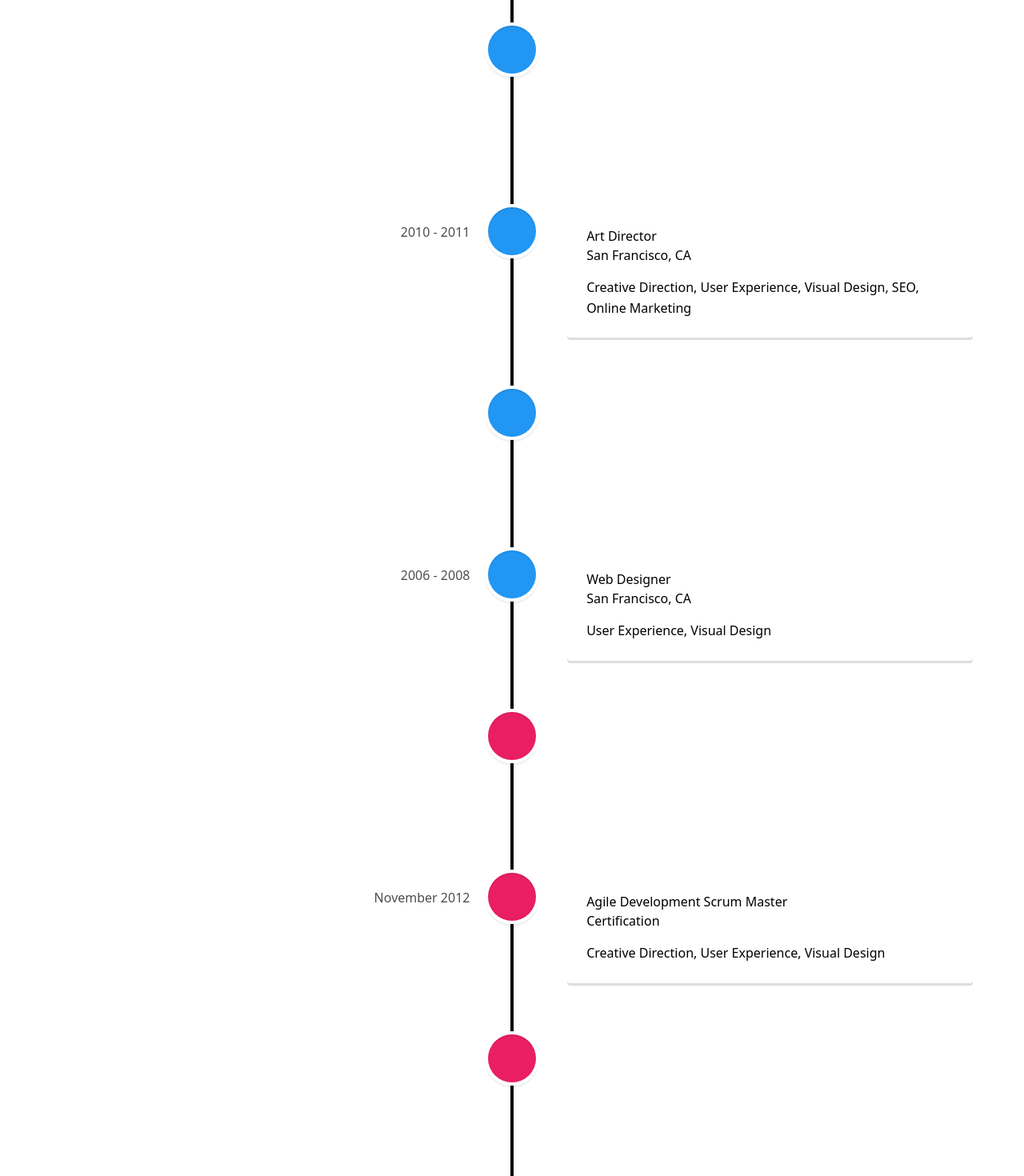
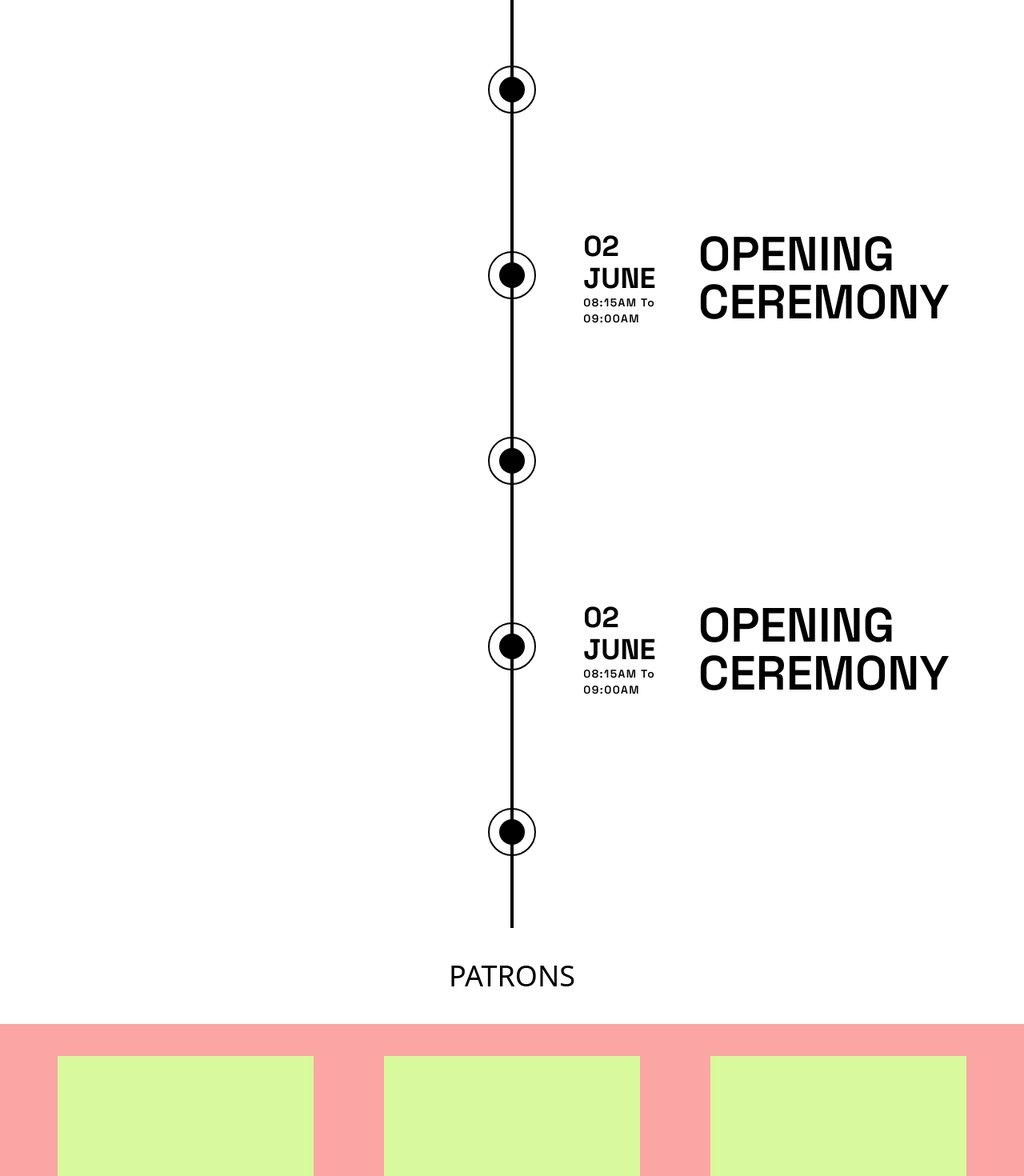
Before and after one commit to csivitu/yantra, a Next.js app: page / in a window 1280 px wide. Shown: the top 1470 px of the page at 80% size. Built offline with nearby package versions, Linux system fonts and the light colour scheme; no server answers.

Commit message:
feat: timeline added

```diff
--- a/src/pages/_document.tsx
+++ b/src/pages/_document.tsx
@@ -1,13 +1,18 @@
-import { Html, Head, Main, NextScript } from 'next/document'
+import { Html, Head, Main, NextScript } from 'next/document';
 
 export default function Document() {
     return (
         <Html lang="en">
-      <Head />
+            <Head>
+                <link
+                    href="https://fonts.googleapis.com/css2?family=Space+Grotesk:wght@300;400;500;600;700&display=swap"
+                    rel="stylesheet"
+                />
+            </Head>
             <body>
                 <Main />
                 <NextScript />
             </body>
         </Html>
-  )
+    );
 }
--- a/src/sections/landing-page-sections/timelineSection.tsx
+++ b/src/sections/landing-page-sections/timelineSection.tsx
@@ -6,149 +6,48 @@ import {
 import 'react-vertical-timeline-component/style.min.css';
 
 const TimelineSection = () => {
+    const arr = [1, 2, 3, 4, 5];
+
     return (
         <div>
             <VerticalTimeline lineColor="black">
-                <VerticalTimelineElement
-                    className="vertical-timeline-element--work"
-                    contentStyle={{
-                        background: 'rgb(33, 150, 243)',
-                        color: '#fff',
-                    }}
-                    contentArrowStyle={{
-                        borderRight: '7px solid  rgb(33, 150, 243)',
-                    }}
-                    date="2011 - present"
-                    iconStyle={{
-                        background: 'rgb(33, 150, 243)',
-                        color: '#fff',
-                    }}
-                    // icon={<WorkIcon />}
-                >
-                    <h3 className="vertical-timeline-element-title">
-                        Creative Director
-                    </h3>
-                    <h4 className="vertical-timeline-element-subtitle">
-                        Miami, FL
-                    </h4>
-                    <p>
-                        Creative Direction, User Experience, Visual Design,
-                        Project Management, Team Leading
-                    </p>
-                </VerticalTimelineElement>
-                <VerticalTimelineElement
-                    className="vertical-timeline-element--work"
-                    date="2010 - 2011"
-                    iconStyle={{
-                        background: 'rgb(33, 150, 243)',
-                        color: '#fff',
-                    }}
-                    // icon={<WorkIcon />}
-                >
-                    <h3 className="vertical-timeline-element-title">
-                        Art Director
-                    </h3>
-                    <h4 className="vertical-timeline-element-subtitle">
-                        San Francisco, CA
-                    </h4>
-                    <p>
-                        Creative Direction, User Experience, Visual Design, SEO,
-                        Online Marketing
-                    </p>
-                </VerticalTimelineElement>
-                <VerticalTimelineElement
-                    className="vertical-timeline-element--work"
-                    date="2008 - 2010"
-                    iconStyle={{
-                        background: 'rgb(33, 150, 243)',
-                        color: '#fff',
-                    }}
-                    // icon={<WorkIcon />}
-                >
-                    <h3 className="vertical-timeline-element-title">
-                        Web Designer
-                    </h3>
-                    <h4 className="vertical-timeline-element-subtitle">
-                        Los Angeles, CA
-                    </h4>
-                    <p>User Experience, Visual Design</p>
-                </VerticalTimelineElement>
-                <VerticalTimelineElement
-                    className="vertical-timeline-element--work"
-                    date="2006 - 2008"
-                    iconStyle={{
-                        background: 'rgb(33, 150, 243)',
-                        color: '#fff',
-                    }}
-                    // icon={<WorkIcon />}
-                >
-                    <h3 className="vertical-timeline-element-title">
-                        Web Designer
-                    </h3>
-                    <h4 className="vertical-timeline-element-subtitle">
-                        San Francisco, CA
-                    </h4>
-                    <p>User Experience, Visual Design</p>
-                </VerticalTimelineElement>
-                <VerticalTimelineElement
-                    className="vertical-timeline-element--education"
-                    date="April 2013"
-                    iconStyle={{
-                        background: 'rgb(233, 30, 99)',
-                        color: '#fff',
-                    }}
-                    // icon={<SchoolIcon />}
-                >
-                    <h3 className="vertical-timeline-element-title">
-                        Content Marketing for Web, Mobile and Social Media
-                    </h3>
-                    <h4 className="vertical-timeline-element-subtitle">
-                        Online Course
-                    </h4>
-                    <p>Strategy, Social Media</p>
-                </VerticalTimelineElement>
-                <VerticalTimelineElement
-                    className="vertical-timeline-element--education"
-                    date="November 2012"
-                    iconStyle={{
-                        background: 'rgb(233, 30, 99)',
-                        color: '#fff',
-                    }}
-                    // icon={<SchoolIcon />}
-                >
-                    <h3 className="vertical-timeline-element-title">
-                        Agile Development Scrum Master
-                    </h3>
-                    <h4 className="vertical-timeline-element-subtitle">
-                        Certification
-                    </h4>
-                    <p>Creative Direction, User Experience, Visual Design</p>
-                </VerticalTimelineElement>
-                <VerticalTimelineElement
-                    className="vertical-timeline-element--education"
-                    date="2002 - 2006"
-                    iconStyle={{
-                        background: 'rgb(233, 30, 99)',
-                        color: '#fff',
-                    }}
-                    // icon={<SchoolIcon />}
-                >
-                    <h3 className="vertical-timeline-element-title">
-                        Bachelor of Science in Interactive Digital Media Visual
-                        Imaging
-                    </h3>
-                    <h4 className="vertical-timeline-element-subtitle">
-                        Bachelor Degree
-                    </h4>
-                    <p>Creative Direction, Visual Design</p>
-                </VerticalTimelineElement>
-                <VerticalTimelineElement
-                    iconStyle={{
-                        background: 'rgb(16, 204, 82)',
-                        color: '#fff',
-                    }}
-                    // icon={<StarIcon />}
-                />
+                {arr.map((index) => {
+                    return (
+                        <VerticalTimelineElement
+                            key={index}
+                            className="vertical-timeline-element--work font-spaceGrotesk"
+                            icon={
+                                <div className="w-full h-full flex items-center justify-center">
+                                    <div className="w-8 h-8 bg-black rounded-full"></div>
+                                </div>
+                            }
+                        >
+                            <div
+                                className={`w-full flex ${
+                                    index % 2 === 0 ? 'flex-row-reverse' : ''
+                                } items-center justify-between uppercase`}
+                            >
+                                <div className="w-2/3 text-6xl font-semibold">
+                                    Opening Ceremony
+                                </div>
+                                <div
+                                    className={`w-1/2 flex flex-col ${
+                                        index % 2 === 0
+                                            ? 'items-start'
+                                            : 'items-end'
+                                    }`}
+                                >
+                                    <div className="text-4xl font-extrabold">
+                                        02 June
+                                    </div>
+                                    <div className="text-sm font-semibold tracking-widest capitalize">
+                                        08:15AM to 09:00AM
+                                    </div>
+                                </div>
+                            </div>
+                        </VerticalTimelineElement>
+                    );
+                })}
             </VerticalTimeline>
         </div>
     );
--- a/src/styles/globals.css
+++ b/src/styles/globals.css
@@ -23,6 +23,26 @@
     background-color: rgb(255, 255, 255);
 }
 
+.vertical-timeline {
+    width: 85% !important;
+    max-width: none !important;
+}
+
+.vertical-timeline-element-icon {
+    top: 50px !important;
+    box-shadow: none !important;
+    -webkit-box-shadow: 0 !important;
+    /* width: 50px !important;
+    height: 50px !important; */
+    border-width: 2px;
+    border-color: black;
+}
+
+.vertical-timeline-element-content {
+    box-shadow: none !important;
+    -webkit-box-shadow: 0 !important;
+}
+
 *::-webkit-scrollbar-track {
     -webkit-box-shadow: inset 0 0 6px rgba(0, 0, 0, 0.3);
     background-color: #f5f5f5;
--- a/tailwind.config.js
+++ b/tailwind.config.js
@@ -1,5 +1,12 @@
 /** @type {import('tailwindcss').Config} */
 module.exports = {
     content: ['./src/**/*.{js,ts,jsx,tsx}'],
+    theme: {
+        extend: {
+            fontFamily: {
+                spaceGrotesk: ['Space Grotesk'],
+            },
+        },
+    },
     plugins: [],
 };
```
Lines whose indentation alone changed are shown as unchanged.
